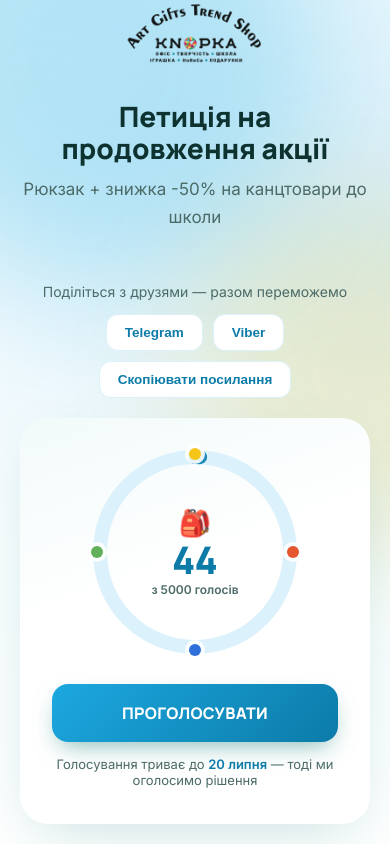
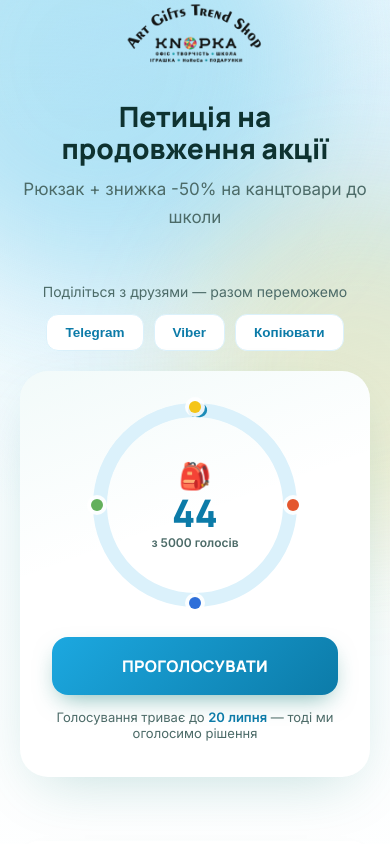
Before and after one commit to andriyzakhozhuy-dot/knopka-vote, a Next.js app: page / in a window 390 px wide. Shown: the top 844 px of the page. Built offline with nearby package versions, Linux system fonts and the light colour scheme; no server answers; the database is empty.

Commit message:
Shorten copy-link button text so all three share buttons fit in one row on mobile

```diff
--- a/components/ShareButtons.tsx
+++ b/components/ShareButtons.tsx
@@ -25,7 +25,7 @@ export default function ShareButtons() {
       <div className="share-row">
         <button className="share-btn" onClick={() => shareTo('telegram')}>Telegram</button>
         <button className="share-btn" onClick={() => shareTo('viber')}>Viber</button>
-        <button className="share-btn" onClick={() => shareTo('copy')}>Скопіювати посилання</button>
+        <button className="share-btn" onClick={() => shareTo('copy')}>Копіювати</button>
       </div>
     </section>
   );
```
